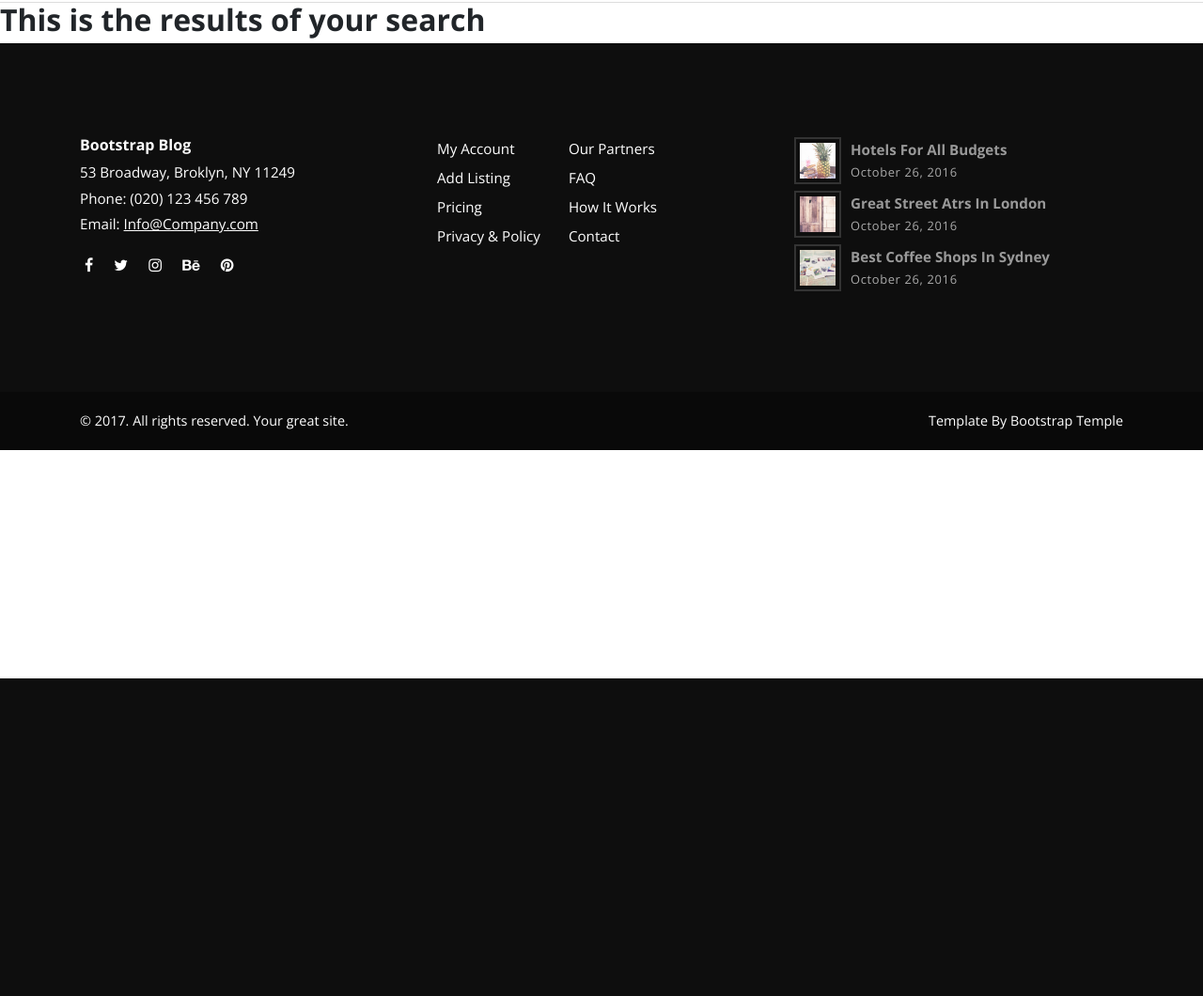
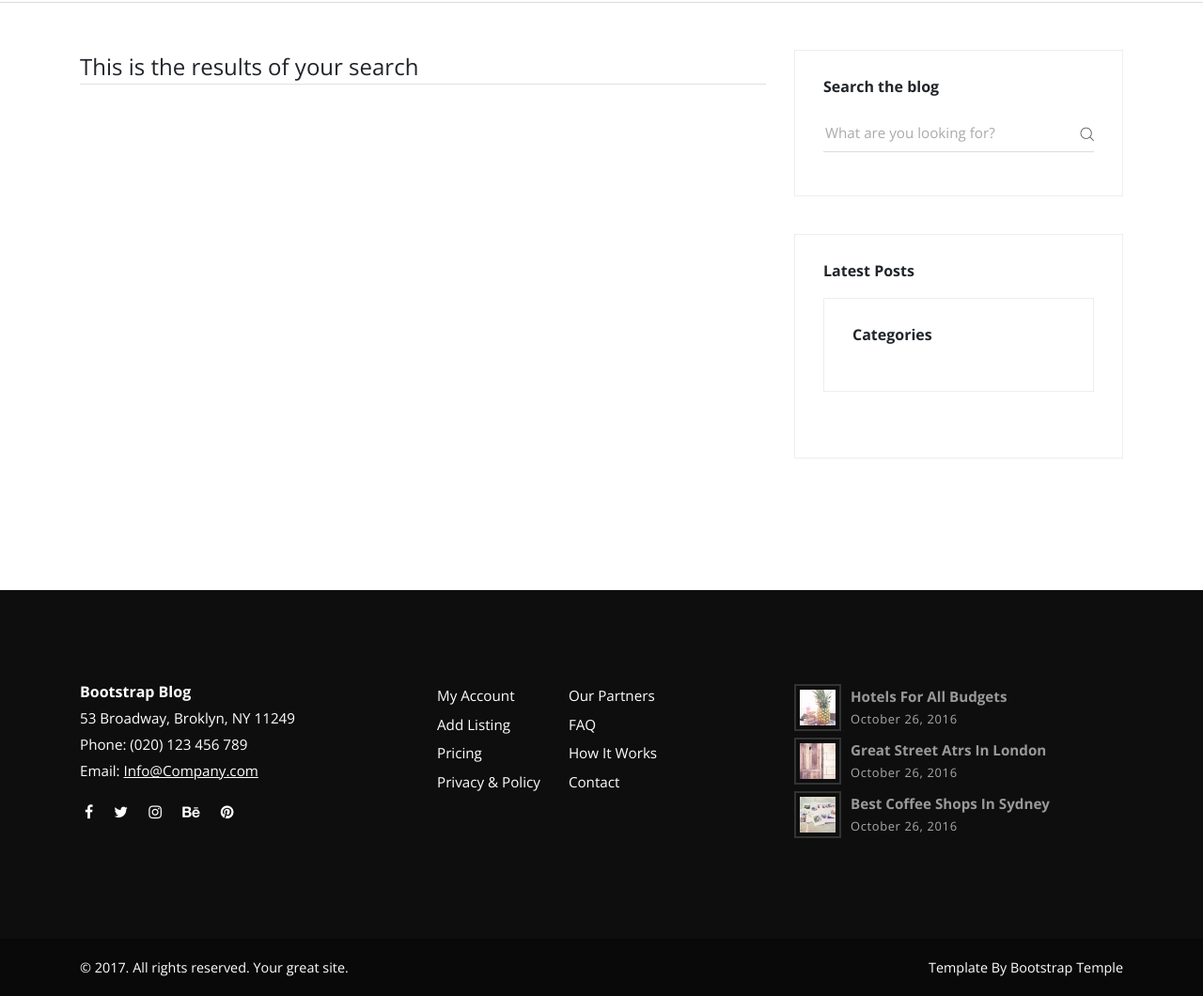
Before and after one commit to jbkimmm/jbkimmm_blog, a Django app: page /search/ in a window 1280 px wide. Shown: the part 78-1138 px from the top of the page at 94% size. Before the commit the page ends 800 px from the top, so only its background shows below. Run offline with Django 3.2, Linux system fonts and the light colour scheme; data that the repository does not hold is empty; some libraries are stand-ins or nearby versions.

Commit message:
search added

```diff
--- a/templates/search_results.html
+++ b/templates/search_results.html
@@ -2,11 +2,25 @@
 {% load static %}
 
 {% block content %}
+    <div class="container">
+      <div class="row">
+        <!-- Latest Posts -->
+        <main class="posts-listing col-lg-8">
+          <div class="container">
+         <legend class="border-bottom mb-2">This is the results of your search</legend>
+            <div class="row">
 
-<h2>This is the results of your search</h2>
-{% for post in queryset %}
-    <a href="{{ post.get_absolute_url }}">{{ post.title }}</a>
-    <br />
-{% endfor %}
+             <!-- post-->
+              {% for post in queryset %}
+              <div class="post col-xl-6">
+                <h4> </br><a href="{{ post.get_absolute_url }}">{{ post.title }}</a></h4>
+              {% endfor %}
+           </div>
 
-{% endblock %}
+          </div>
+        </main>
+        {% include 'sidebar.html' with most_recent=most_recent category_count=category_count %}
+      </div>
+    </div>
+
+{% endblock content %}
```
